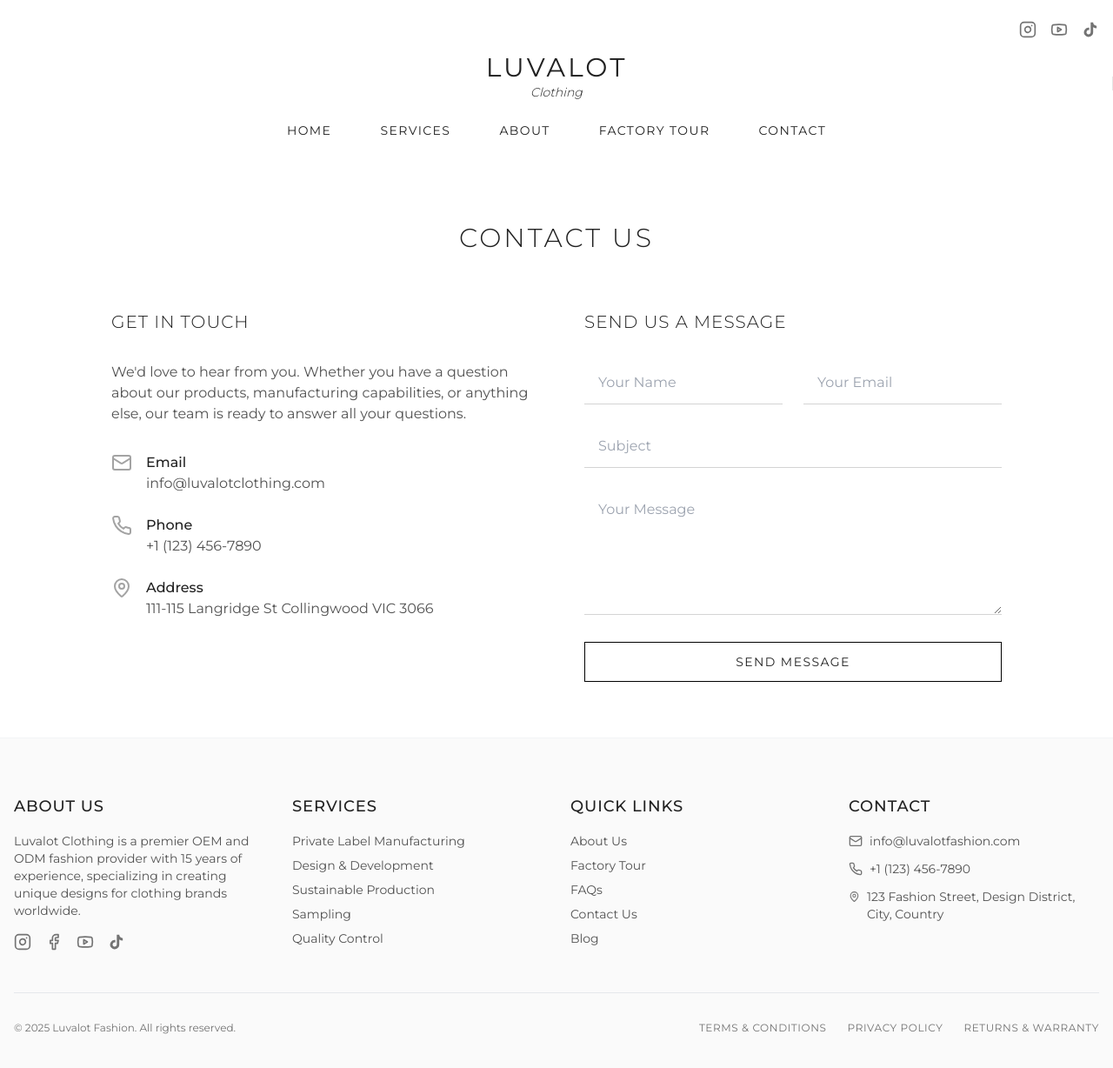
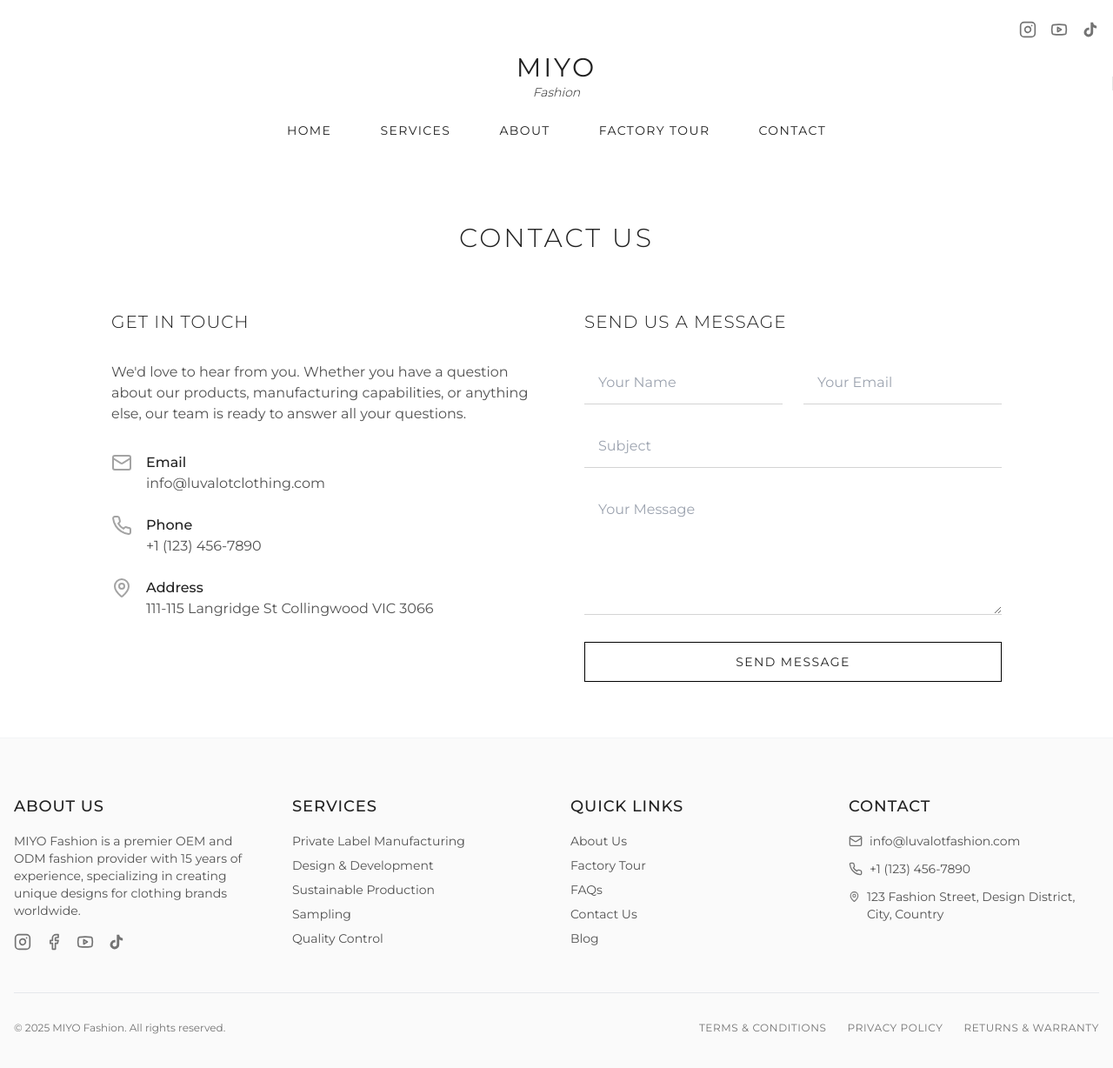
Before and after one commit to dixon310/luvalot-fashion-coolify, a Next.js app: page /contact-us in a window 1280 px wide. Shown: the top 1228 px of the page at 87% size. Built offline with nearby package versions, Linux system fonts and the light colour scheme.

Commit message:
update to MIYO Fashion

```diff
--- a/app/contact-us/page.tsx
+++ b/app/contact-us/page.tsx
@@ -77,7 +77,7 @@ export default function ContactUs() {
           email,
           subject,
           message,
-          from_name: "Luvalot Clothing Contact Form",
+          from_name: "MIYO Fashion Contact Form",
         }),
       })
 
--- a/app/factory-tour/page.tsx
+++ b/app/factory-tour/page.tsx
@@ -7,7 +7,7 @@ export const metadata: Metadata = {
   description:
     "Take a virtual tour of our state-of-the-art manufacturing facilities where we bring fashion designs to life with precision and care.",
   openGraph: {
-    title: "Factory Tour | Luvalot Fashion",
+    title: "Factory Tour | MIYO Fashion",
     description:
       "Take a virtual tour of our state-of-the-art manufacturing facilities where we bring fashion designs to life with precision and care.",
   },
--- a/app/layout.tsx
+++ b/app/layout.tsx
@@ -12,7 +12,7 @@ const montserrat = Montserrat({
 })
 
 export const metadata: Metadata = {
-  title: "Luvalot Clothing - OEM and ODM Fashion Provider",
+  title: "MIYO Fashion - OEM and ODM Fashion Provider",
   description: "We protect our clients' designs strictly and all the below are from our own design team.",
     generator: 'v0.dev'
 }
@@ -29,7 +29,7 @@ export default function RootLayout({
           rel="stylesheet"
           href="https://fonts.googleapis.com/css2?family=Playfair+Display:wght@400;500;600;700&display=swap"
         />
-        <link rel="canonical" href="https://luvalotfashion.com" />
+        <link rel="canonical" href="https://miyofashion.com" />
       </head>
       <body className={montserrat.className}>
         <Header />
--- a/app/products/page.tsx
+++ b/app/products/page.tsx
@@ -7,7 +7,7 @@ export const metadata: Metadata = {
   description:
     "Explore our collection of high-quality fashion products including dresses, tops, skirts, and pants manufactured with precision and care.",
   openGraph: {
-    title: "Fashion Products | Luvalot Fashion",
+    title: "Fashion Products | MIYO Fashion",
     description:
       "Explore our collection of high-quality fashion products including dresses, tops, skirts, and pants manufactured with precision and care.",
   },
--- a/app/services/page.tsx
+++ b/app/services/page.tsx
@@ -8,7 +8,7 @@ export const metadata: Metadata = {
   description:
     "Explore our premium manufacturing solutions including private label manufacturing, design & development, and sustainable production for fashion brands.",
   openGraph: {
-    title: "Fashion Manufacturing Services | Luvalot Fashion",
+    title: "Fashion Manufacturing Services | MIYO Fashion",
     description:
       "Explore our premium manufacturing solutions including private label manufacturing, design & development, and sustainable production for fashion brands.",
   },
--- a/components/footer.tsx
+++ b/components/footer.tsx
@@ -10,7 +10,7 @@ export default function Footer() {
           <div>
             <h3 className="font-medium text-lg uppercase tracking-wider mb-4">About Us</h3>
             <p className="text-neutral-600 text-sm mb-4">
-              Luvalot Clothing is a premier OEM and ODM fashion provider with 15 years of experience, specializing in
+              MIYO Fashion is a premier OEM and ODM fashion provider with 15 years of experience, specializing in
               creating unique designs for clothing brands worldwide.
             </p>
             <div className="flex space-x-4">
@@ -140,7 +140,7 @@ export default function Footer() {
 
         <div className="border-t border-gray-200 pt-8 flex flex-col md:flex-row justify-between items-center">
           <p className="text-xs text-neutral-500 mb-4 md:mb-0">
-            © {new Date().getFullYear()} Luvalot Fashion. All rights reserved.
+            © {new Date().getFullYear()} MIYO Fashion. All rights reserved.
           </p>
 
           <div className="flex space-x-6 text-xs uppercase tracking-wider">
--- a/components/header.tsx
+++ b/components/header.tsx
@@ -78,8 +78,8 @@ export default function Header() {
           <div className="w-full flex justify-between items-center md:justify-center">
             <Link href="/" className="mb-4">
               <div className="text-center">
-                <h1 className="text-3xl font-normal tracking-widest uppercase">LUVALOT</h1>
-                <p className="text-sm italic font-light">Clothing</p>
+                <h1 className="text-3xl font-normal tracking-widest uppercase">MIYO</h1>
+                <p className="text-sm italic font-light">Fashion</p>
               </div>
             </Link>
 
@@ -121,8 +121,8 @@ export default function Header() {
             <div className="flex justify-between items-center mb-8">
               <Link href="/" onClick={() => setIsMenuOpen(false)}>
                 <div className="text-center">
-                  <h1 className="text-2xl font-normal tracking-widest uppercase">LUVALOT</h1>
-                  <p className="text-xs italic font-light">Clothing</p>
+                  <h1 className="text-2xl font-normal tracking-widest uppercase">MIYO</h1>
+                  <p className="text-xs italic font-light">Fashion</p>
                 </div>
               </Link>
               <button className="p-2 focus:outline-none" onClick={() => setIsMenuOpen(false)} aria-label="Close menu">
```
